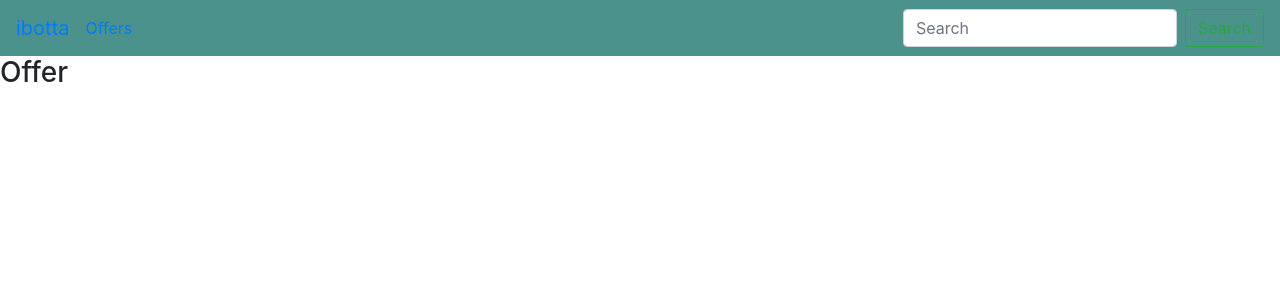
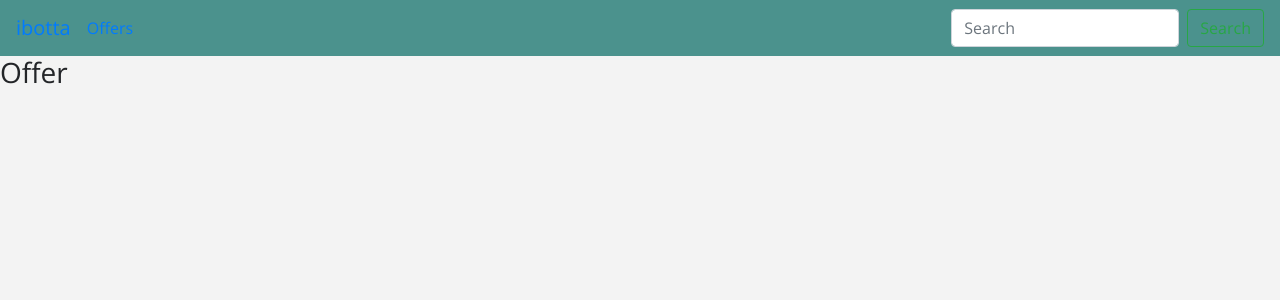
Before and after one commit to marcusp619/Coupon-App-Ruby-React, a React (Create React App) app in the folder app/client/: page / in a window 1280 px wide. Shown: the top 300 px of the page. Built offline with nearby package versions, Linux system fonts and the light colour scheme.

Commit message:
Add default colors

```diff
--- a/app/client/public/index.html
+++ b/app/client/public/index.html
@@ -9,6 +9,7 @@
   integrity="sha384-GJzZqFGwb1QTTN6wy59ffF1BuGJpLSa9DkKMp0DgiMDm4iYMj70gZWKYbI706tWS"
   crossorigin="anonymous"
 />
+    <link href="https://fonts.googleapis.com/css?family=Montserrat|Open+Sans" rel="stylesheet">
     <meta
       name="viewport"
       content="width=device-width, initial-scale=1, shrink-to-fit=no"
--- a/app/client/src/index.css
+++ b/app/client/src/index.css
@@ -1,14 +1,13 @@
+:root {
+  --mainDark: #232528;
+  --mainWhite: #f3f3f3;
+}
 body {
+  background: var(--mainWhite);
+  color: var(--mainDark);
   margin: 0;
   padding: 0;
-  font-family: -apple-system, BlinkMacSystemFont, "Segoe UI", "Roboto", "Oxygen",
-    "Ubuntu", "Cantarell", "Fira Sans", "Droid Sans", "Helvetica Neue",
-    sans-serif;
+  font-family: 'Open Sans', sans-serif;
   -webkit-font-smoothing: antialiased;
   -moz-osx-font-smoothing: grayscale;
 }
-
-code {
-  font-family: source-code-pro, Menlo, Monaco, Consolas, "Courier New",
-    monospace;
-}
```
